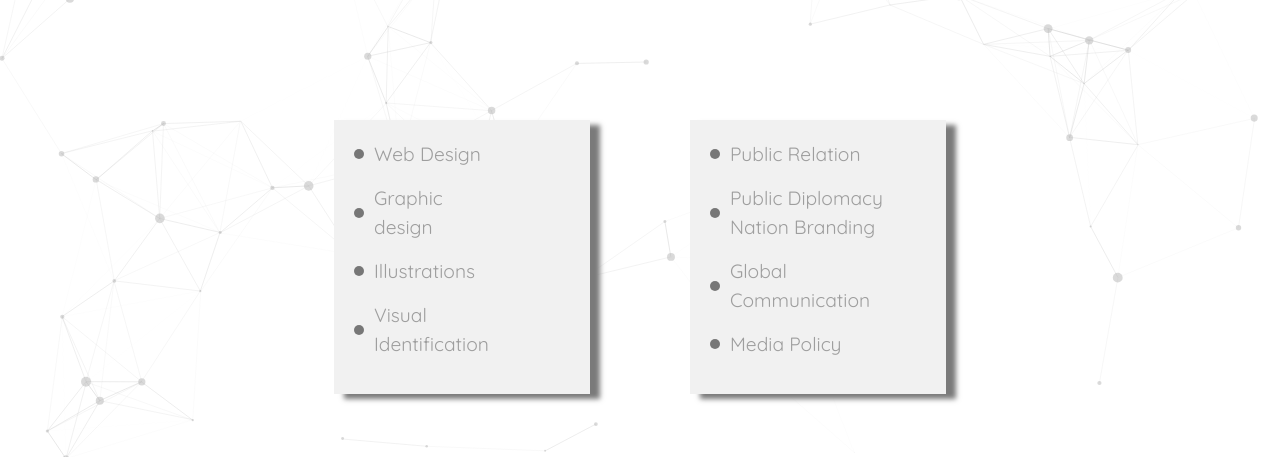
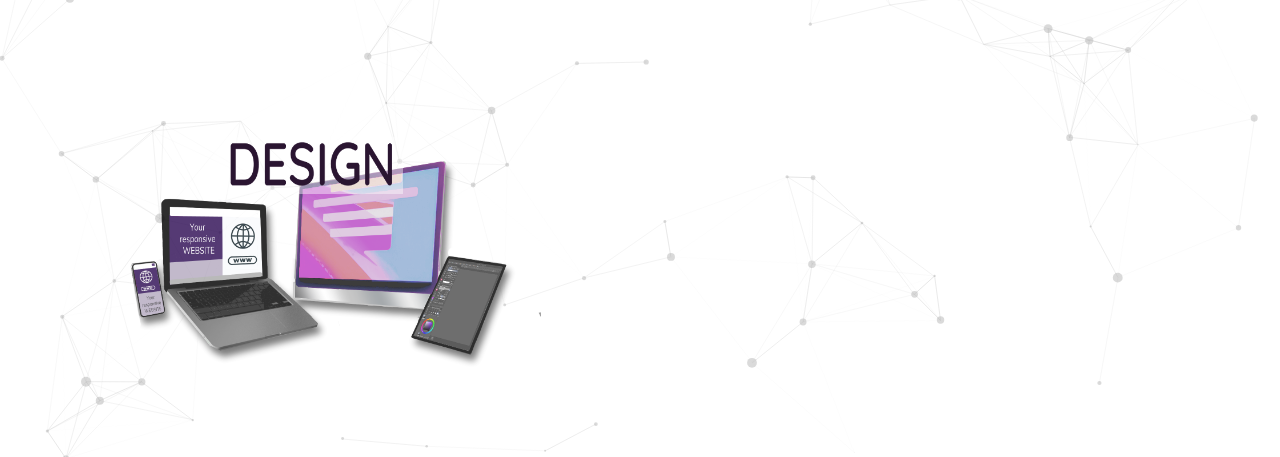
Before and after one commit to AnJaWr/millediondesign, a plain HTML site: page index.html in a window 1280 px wide. Shown: the part 343-800 px from the top of the page. Drawn offline with nearby package versions, Linux system fonts and the light colour scheme; a web font is replaced by a local one.

Commit message:
ner button verion

```diff
--- a/assets/css/openingstyle.css
+++ b/assets/css/openingstyle.css
@@ -74,40 +74,50 @@ body {
 }
 
 .wrapper_main__button {
-    width: 20vw;
-    min-height: 25vh;
+    width: 40vw;
+    min-height: 30vh;
     display: flex;
     justify-content: space-around;
-    align-items: center;
+    align-items: flex-end;
     z-index: 100;
     padding: 20px;
 }
 
+.wrapper_main__button {
+    /* background: #f1f1f1; */
+    cursor: pointer;
+    /* box-shadow: 10px 5px 5px rgb(122, 122, 122); */
+    transition: 0.5s;
+    display: flex;
+    flex-wrap: nowrap;
+}
+
 .wrapper_main__button--design {
     margin-right: 100px;
+    background-image: url(https://raw.githubusercontent.com/AnJaWr/millediondesign/main/assets/img/design.png);
+    background-image: url(/assets/img/design.png);
+    background-position: center center;
+    background-repeat: no-repeat;
+    background-size: contain;
 }
 
-.wrapper_main__button {
-    background: #f1f1f1;
-    cursor: pointer;
-    box-shadow: 10px 5px 5px rgb(122, 122, 122);
-    transition: 0.5s;
-}
 
-.wrapper_main__button-item-list {
+/* .wrapper_main__button-item-list {
     list-style: none;
     padding: 0;
-}
+} */
 
 .wrapper_main__button-item {
     margin-bottom: 0.8em;
     position: relative;
     padding-left: 20px;
     line-height: 1.5;
-    color: rgb(158, 158, 158);
+    color: rgba(158, 158, 158, 0);
     transition: .12s;
 }
 
+
+/*
 .wrapper_main__button-item:before {
     content: '';
     position: absolute;
@@ -119,8 +129,10 @@ body {
     border-radius: 50%;
     background-color: rgb(119, 119, 119);
     transition: .12s;
-}
+} */
 
+
+/*
 .wrapper_main__button-item:hover:before {
     background-color: rgb(59, 1, 61);
 }
@@ -129,17 +141,22 @@ body {
     color: rgb(114, 21, 161)
 }
 
-.wrapper_main__button:hover {
-    background: #fff;
-    box-shadow: 30px 10px 10px rgba(182, 182, 182, 0.486);
+*/
+
+.wrapper_main__button--design:hover {
+    transform: scale(1.2) translate(0%, -10%);
 }
 
-.wrapper_main__button--design:hover {
-    transform: scale(1.2) translate(-20%, -10%);
-}
 
+/*
 .wrapper_main__button--pr:hover {
     transform: scale(1.2) translate(20%, -10%);
+} */
+
+.wrapper_man__arrow_icon {
+    display: flex;
+    align-self: flex-end;
+    justify-self: center;
 }
 
 .visible {
--- a/assets/js/main.js
+++ b/assets/js/main.js
@@ -48,7 +48,7 @@ var button_pr = document.getElementById('wrapper_main__button--pr');
 var div_design = document.getElementById('background_layer--design');
 var div_pr = document.getElementById('background_layer--pr');
 var divMain = document.getElementById('particles-js');
-var mySVG_design = document.getElementById('wrapper_mian__arrow_icon')
+var mySVG_design = document.getElementById('wrapper_main__arrow_icon')
 
 var wrapper = document.getElementById('wrapper--one')
 
--- a/index.html
+++ b/index.html
@@ -41,13 +41,10 @@
         </div>
         <div class="wrapper_main-half wrapper_main--lower">
             <div class="wrapper_main__button wrapper_main__button--design" id="wrapper_main__button--design">
-                <ul class="wrapper_main__button-item-list">
-                    <li class="wrapper_main__button-item">Web Design </li>
-                    <li class="wrapper_main__button-item"> Graphic design</li>
-                    <li class="wrapper_main__button-item">Illustrations </li>
-                    <li class="wrapper_main__button-item"> Visual Identification</li>
-                </ul>
-                <div id="wrapper_mian__arrow_icon" class="wrapper_mian__arrow_icon bounce hidden"> <svg xmlns="http://www.w3.org/2000/svg" class="" viewBox="0 0 24 24" width="50px"><g data-name="15.Arrow Down"><path d="M12 24a12 12 0 1 1 12-12 12.013 12.013 0 0 1-12 12zm0-22a10 10 0 1 0 10 10A10.011 10.011 0 0 0 12 2z"/><path d="m12 18.414-4.707-4.707 1.414-1.414L12 15.586l3.293-3.293 1.414 1.414L12 18.414z"/><path d="M11 6h2v11h-2z"/></g></svg>
+                <div class="wrapper_main__button-item-list">
+                    <h2 class="wrapper_main__button-item">Design </h2>
+                    <div id="wrapper_main__arrow_icon" class="wrapper_main__arrow_icon bounce hidden"> <svg xmlns="http://www.w3.org/2000/svg" class="" viewBox="0 0 24 24" width="50px"><g data-name="15.Arrow Down"><path d="M12 24a12 12 0 1 1 12-12 12.013 12.013 0 0 1-12 12zm0-22a10 10 0 1 0 10 10A10.011 10.011 0 0 0 12 2z"/><path d="m12 18.414-4.707-4.707 1.414-1.414L12 15.586l3.293-3.293 1.414 1.414L12 18.414z"/><path d="M11 6h2v11h-2z"/></g></svg>
+                    </div>
                 </div>
             </div>
             <div class="wrapper_main__button  wrapper_main__button--pr" id="wrapper_main__button--pr">
```
Also changed, not shown: assets/img/design.png (added).
